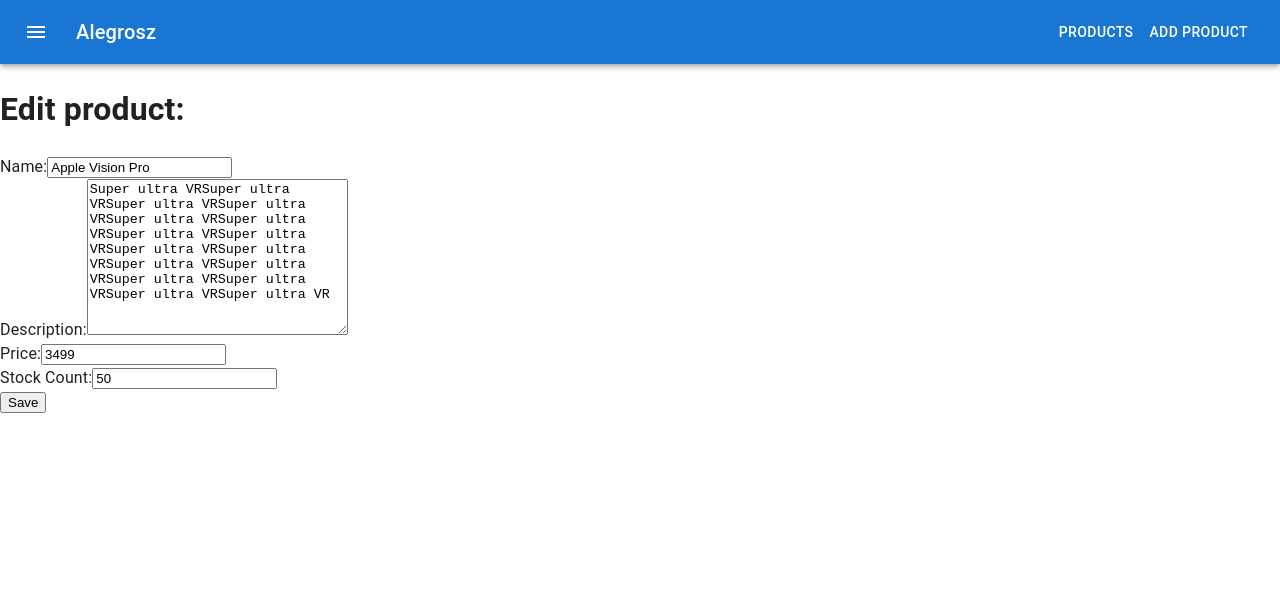
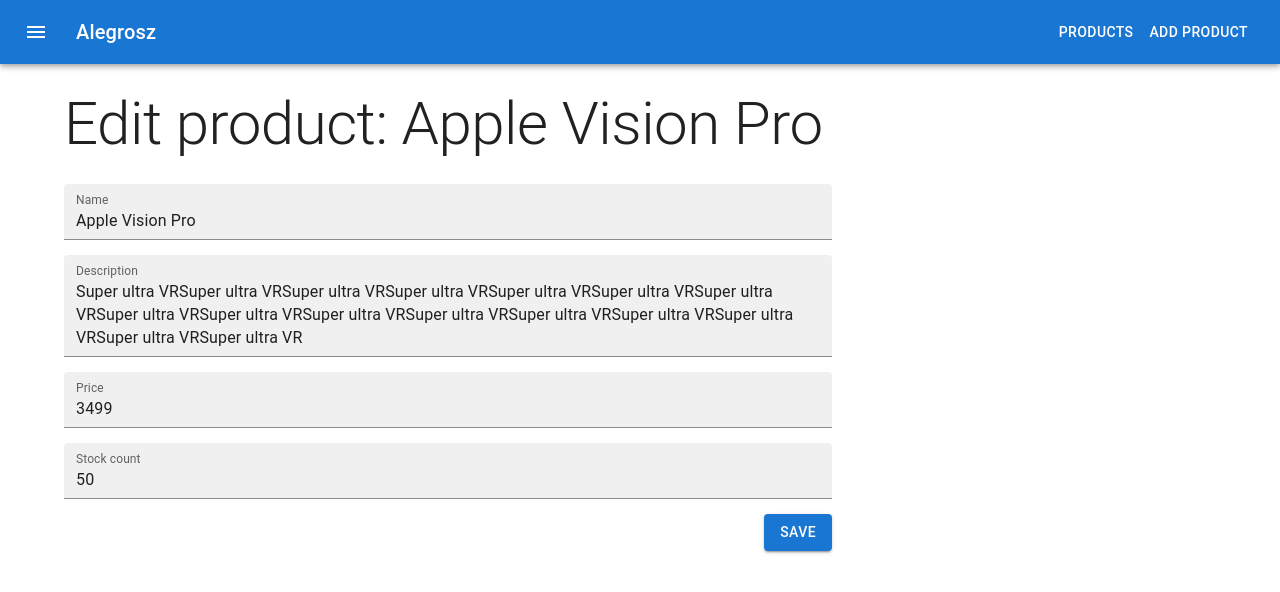
Before and after one commit to RobertZap/alegrosz, a React (Vite) app: page /edit-product/04hOZKt in a window 1280 px wide. Shown: the top 592 px of the page. Built offline with nearby package versions, Linux system fonts and the light colour scheme; data requests are answered from the project's data file.

Commit message:
stylin with mui

```diff
--- a/fake_api/db.json
+++ b/fake_api/db.json
@@ -1,33 +1,23 @@
 {
   "products": [
     {
-      "id": 2
-    },
-    {
-      "id": 4,
-      "name": "asdas",
+      "id": 2,
+      "name": "PPP",
       "description": "asdasd",
-      "price": "22",
-      "stockCount": "22"
+      "price": "1112",
+      "stockCount": "33"
     },
     {
       "id": 5,
-      "name": "Konsola do gier XYZ",
-      "description": "aaa",
+      "name": "Konsola do gier XYZda",
+      "description": "aaaaas",
       "price": 499.99,
       "stockCount": 3
     },
     {
-      "id": 6,
-      "name": "Aparat cyfrowy",
-      "description": "Profesjonalny aparat cyfrowy z wysoką rozdzielczością.",
-      "price": 799.99,
-      "stockCount": 6
-    },
-    {
       "id": 7,
       "name": "Tablet ABC",
-      "description": "Zwinny tablet z ekranem dotykowym i wieloma funkcjami.",
+      "description": "Zwinny tablet z ekranem dotykowym i wieloma funkcjami.\n\nLUBIE PLACKI",
       "price": 399.99,
       "stockCount": 10
     },
@@ -135,6 +125,27 @@
       "price": "11",
       "stockCount": "12",
       "id": 12
+    },
+    {
+      "name": "",
+      "description": "asdasdasdasdasasdasd\nasd\nasd\na\nsd\nas\ndasd",
+      "price": "0",
+      "stockCount": "01212",
+      "id": 13
+    },
+    {
+      "name": "SuperProdukc",
+      "description": "sss",
+      "price": "12",
+      "stockCount": "1",
+      "id": 14
+    },
+    {
+      "name": "Polska",
+      "description": "wssss",
+      "price": "1111109",
+      "stockCount": "5",
+      "id": 15
     }
   ]
 }
--- a/src/components/AddProduct.jsx
+++ b/src/components/AddProduct.jsx
@@ -1,5 +1,8 @@
 import { useState } from "react";
 import { useNavigate } from "react-router-dom";
+import { Grid, TextField } from "@mui/material";
+import Button from "@mui/material/Button";
+import Typography from "@mui/material/Typography";
 
 function AddProduct() {
     const [name, setName] = useState("");
@@ -33,52 +36,66 @@
     }
 
     return (
-        <div>
-            <h1>Add new product</h1>
-            <form onSubmit={handleAddProduct}>
+        <Grid item xs={12} md={8}>
+            <Typography variant="h2" component="h1">
+                Add new product
+            </Typography>
+            <form
+                onSubmit={handleAddProduct}
+                style={{ display: "flex", flexDirection: "column", gap: 10 }}
+            >
                 <div>
-                    <label htmlFor="name">Name</label>
-                    <input
-                        type="text"
+                    <TextField
                         id="name"
+                        label="Name"
+                        variant="filled"
+                        fullWidth
                         value={name}
                         onChange={(event) => setName(event.target.value)}
                     />
                 </div>
                 <div>
-                    <label htmlFor="description">Description</label>
-                    <textarea
-                        name="description"
-                        id="descriptiom"
-                        cols="30"
-                        rows="10"
+                    <TextField
+                        id="description"
+                        label="Description"
+                        variant="filled"
+                        fullWidth
                         value={description}
                         onChange={(event) => setDescription(event.target.value)}
+                        multiline
                     />
                 </div>
                 <div>
-                    <label htmlFor="price">Price</label>
-                    <input
-                        type="number"
-                        name="price"
+                    <TextField
                         id="price"
+                        label="Price"
+                        variant="filled"
+                        fullWidth
                         value={price}
                         onChange={(event) => setPrice(event.target.value)}
+                        type="number"
                     />
                 </div>
                 <div>
-                    <label htmlFor="stockCount">Stock count</label>
-                    <input
-                        type="numer"
-                        name="stockCount"
+                    <TextField
                         id="stockCount"
+                        label="Stock Count"
+                        variant="filled"
+                        fullWidth
                         value={stockCount}
                         onChange={(event) => setStockCount(event.target.value)}
+                        type="number"
                     />
                 </div>
-                <button type="submit">Add product</button>
+                <Button
+                    sx={{ alignSelf: "flex-end" }}
+                    variant="contained"
+                    type="submit"
+                >
+                    Add product
+                </Button>
             </form>
-        </div>
+        </Grid>
     );
 }
 
--- a/src/components/EditProduct.jsx
+++ b/src/components/EditProduct.jsx
@@ -1,9 +1,11 @@
+import { useEffect, useState } from "react";
 import { useNavigate, useParams } from "react-router-dom";
-import { useEffect, useState } from "react";
+import Typography from "@mui/material/Typography";
+import { Grid, TextField } from "@mui/material";
+import Button from "@mui/material/Button";
 
 function EditProduct() {
     const { productId } = useParams();
-
     const [product, setProduct] = useState(null);
 
     const navigate = useNavigate();
@@ -13,10 +15,12 @@
         getProduct(productId, controller.signal).then((data) =>
             setProduct(data)
         );
+
         return () => {
             controller.abort();
         };
     }, [productId]);
+
     async function getProduct(id, signal) {
         const response = await fetch(`http://localhost:3000/products/${id}`, {
             signal,
@@ -39,6 +43,7 @@
                 "Content-Type": "application/json",
             },
         });
+
         return response.json();
     }
 
@@ -50,57 +55,78 @@
     }
 
     if (!product) {
-        return "<h2>Loader...</h2>";
+        return <h2>Loader...</h2>;
     }
 
     return (
-        <div>
-            <h1>Edit product: </h1>
-            <form onSubmit={handleSubmit}>
+        <Grid item xs={12} md={8}>
+            <Typography sx={{ mb: 3 }} variant="h2" component="h1">
+                Edit product: {product.name}
+            </Typography>
+            <form
+                onSubmit={handleSubmit}
+                style={{
+                    display: "flex",
+                    flexDirection: "column",
+                    gap: 15,
+                }}
+            >
                 <div>
-                    <label htmlFor="name">Name:</label>
-                    <input
-                        type="text"
+                    <TextField
+                        id="name"
                         name="name"
-                        id="name"
+                        label="Name"
+                        variant="filled"
+                        fullWidth
                         value={product.name}
                         onChange={handleUpdateInputs}
                     />
                 </div>
                 <div>
-                    <label htmlFor="description">Description:</label>
-                    <textarea
+                    <TextField
+                        id="description"
                         name="description"
-                        id="description"
-                        cols="30"
-                        rows="10"
+                        label="Description"
+                        variant="filled"
+                        fullWidth
                         value={product.description}
                         onChange={handleUpdateInputs}
-                    ></textarea>
-                </div>
-                <div>
-                    <label htmlFor="pricve">Price:</label>
-                    <input
-                        type="number"
-                        name="price"
-                        id="price"
-                        value={product.price}
-                        onChange={handleUpdateInputs}
+                        multiline
                     />
                 </div>
                 <div>
-                    <label htmlFor="stockCount">Stock Count:</label>
-                    <input
-                        type="text"
+                    <TextField
+                        id="price"
+                        name="price"
+                        label="Price"
+                        variant="filled"
+                        fullWidth
+                        value={product.price}
+                        onChange={handleUpdateInputs}
+                        type="number"
+                    />
+                </div>
+                <div>
+                    <TextField
+                        id="stockCount"
                         name="stockCount"
-                        id="stockCount"
+                        label="Stock count"
+                        variant="filled"
+                        fullWidth
                         value={product.stockCount}
                         onChange={handleUpdateInputs}
+                        type="number"
                     />
                 </div>
-                <button type="submit">Save</button>
+                <Button
+                    sx={{ alignSelf: "flex-end" }}
+                    variant="contained"
+                    type="submit"
+                >
+                    Save
+                </Button>
             </form>
-        </div>
+        </Grid>
     );
 }
 
--- a/src/components/Layout.jsx
+++ b/src/components/Layout.jsx
@@ -1,12 +1,18 @@
 import { Outlet } from "react-router-dom";
 import Navbar from "./Navbar";
+import { Container, Grid } from "@mui/material";
 
 function Layout() {
     return (
         <div>
             <Navbar />
-
-            <Outlet />
+            <Container fixed sx={{ flexGrow: 1, mt: 3 }}>
+                <Grid container spacing={2}>
+                    <Grid item xs={12}>
+                        <Outlet />
+                    </Grid>
+                </Grid>
+            </Container>
         </div>
     );
 }
--- a/src/components/Products.jsx
+++ b/src/components/Products.jsx
@@ -1,5 +1,6 @@
 import { useEffect, useState } from "react";
-import { Link } from "react-router-dom";
+import ProductCard from "./ProductCard.jsx";
+import Box from "@mui/material/Box";
 
 function Products() {
     const [products, setProducts] = useState([]);
@@ -20,23 +21,16 @@
     }
 
     return (
-        <>
+        <Box sx={{ display: "flex", flexWrap: "wrap", gap: "3" }}>
             {products.map((product) => (
-                <div
+                <ProductCard
+                    name={product.name}
+                    price={`${product.price}`}
                     key={product.id}
-                    style={{
-                        border: "1px solid black",
-                        padding: 10,
-                        margin: 10,
-                    }}
-                >
-                    <h2>{product.name}</h2>
-                    <p>{product.category}</p>
-                    <p>{product.price}</p>
-                    <Link to={`/product/${product.id}`}>Details</Link>
-                </div>
+                    id={product.id}
+                />
             ))}
-        </>
+        </Box>
     );
 }
 
```
Also changed, not shown: src/components/Product.jsx (+18 -10 lines), src/components/ProductCard.jsx (+27 -10 lines), src/assets/Product-Image-Coming-Soon.png (added).
